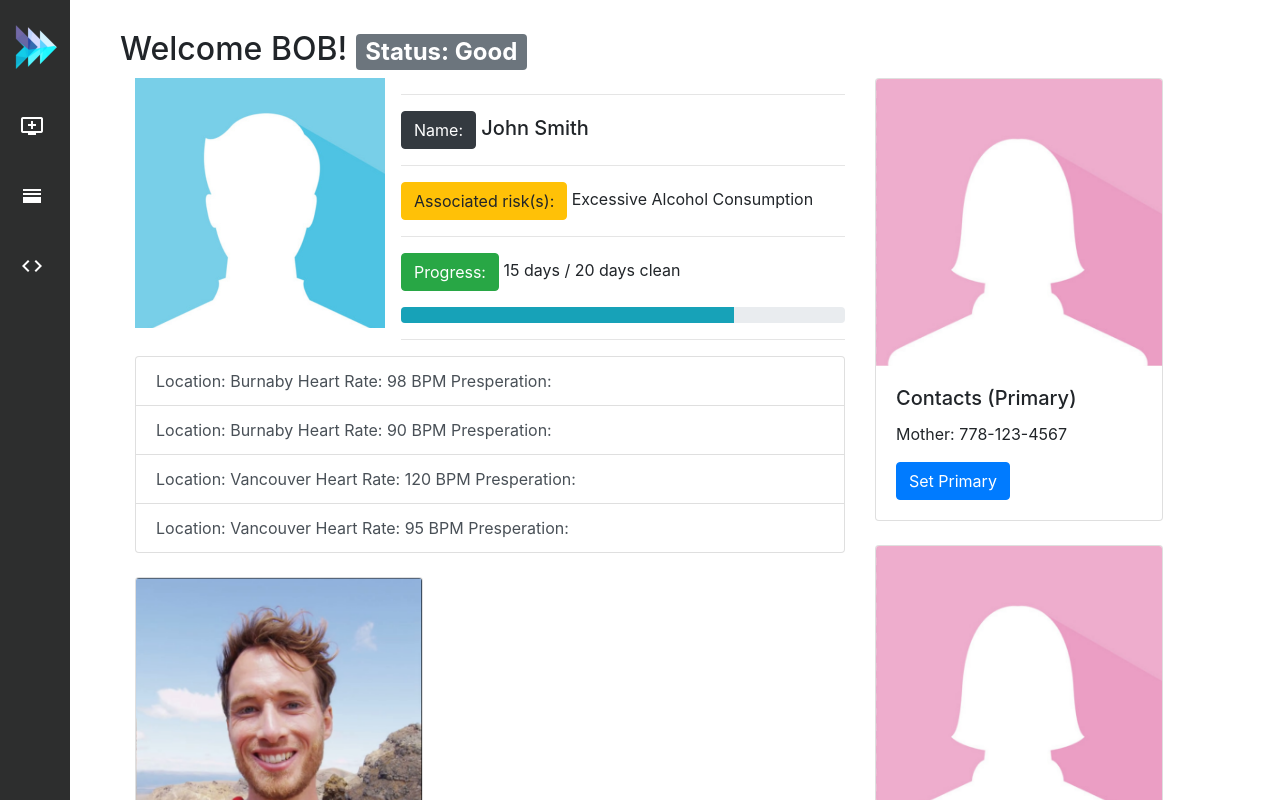
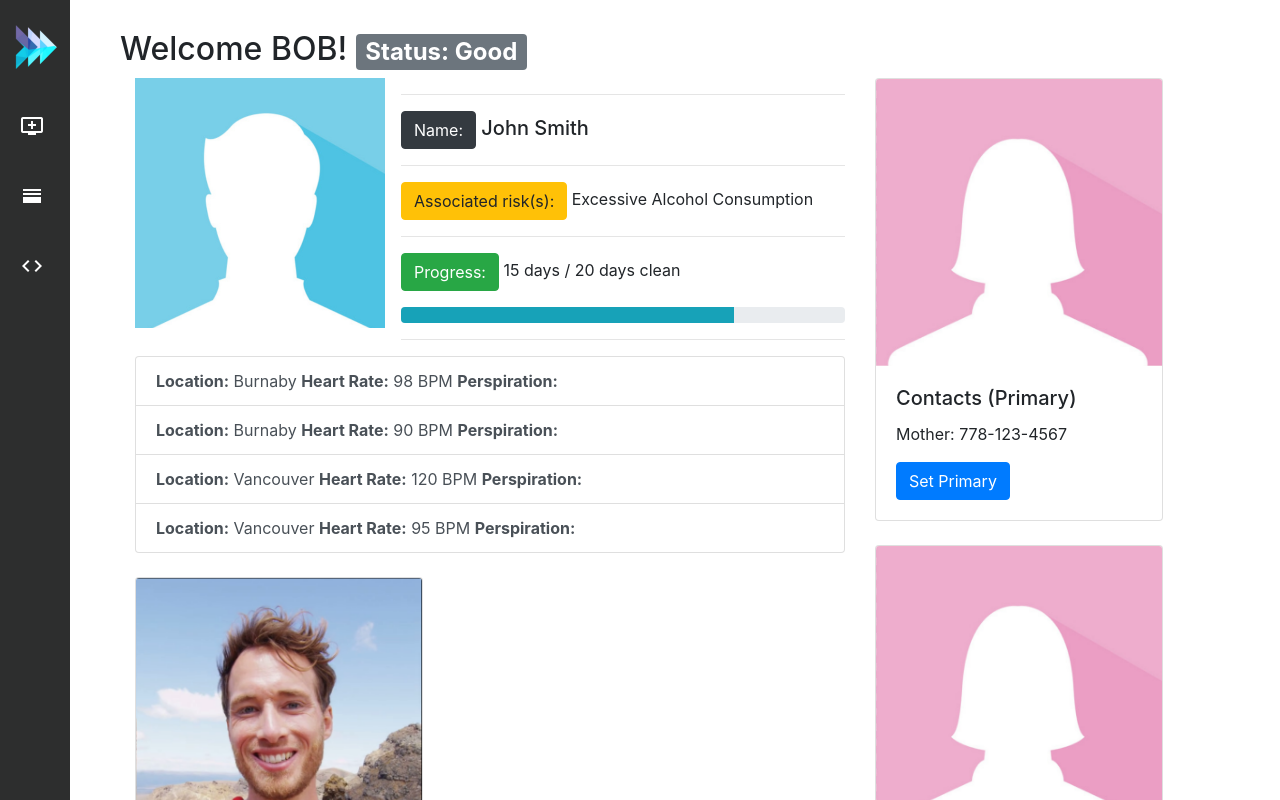
Before and after one commit to jameskanCa/shiftWeb2, an Angular app: page / in a window 1280 px wide. Shown: the top 800 px of the page. Built offline with nearby package versions, Linux system fonts and the light colour scheme; a web font is replaced by a local one.

Commit message:
fixed record format

```diff
--- a/src/app/record/record.component.html
+++ b/src/app/record/record.component.html
@@ -1,6 +1,10 @@
 <div class="list-group">
-  <a href="#" class="list-group-item list-group-item-action">Location: Burnaby Heart Rate: 98 BPM Presperation:  </a>
-  <a href="#" class="list-group-item list-group-item-action">Location: Burnaby Heart Rate: 90 BPM Presperation: </a>
-  <a href="#" class="list-group-item list-group-item-action">Location: Vancouver Heart Rate: 120 BPM Presperation:</a>
-  <a href="#" class="list-group-item list-group-item-action">Location: Vancouver Heart Rate: 95 BPM Presperation:</a>
+  <a href="#" class="list-group-item list-group-item-action">
+    <b>Location:</b> Burnaby <b>Heart Rate:</b> 98 BPM <b>Perspiration:</b>  </a>
+  <a href="#" class="list-group-item list-group-item-action">
+    <b>Location:</b> Burnaby <b>Heart Rate:</b> 90 BPM <b>Perspiration:</b> </a>
+  <a href="#" class="list-group-item list-group-item-action">
+    <b>Location:</b> Vancouver <b>Heart Rate:</b> 120 BPM <b>Perspiration:</b></a>
+  <a href="#" class="list-group-item list-group-item-action">
+    <b>Location:</b> Vancouver <b>Heart Rate:</b>  95 BPM <b>Perspiration:</b></a>
 </div>
```
